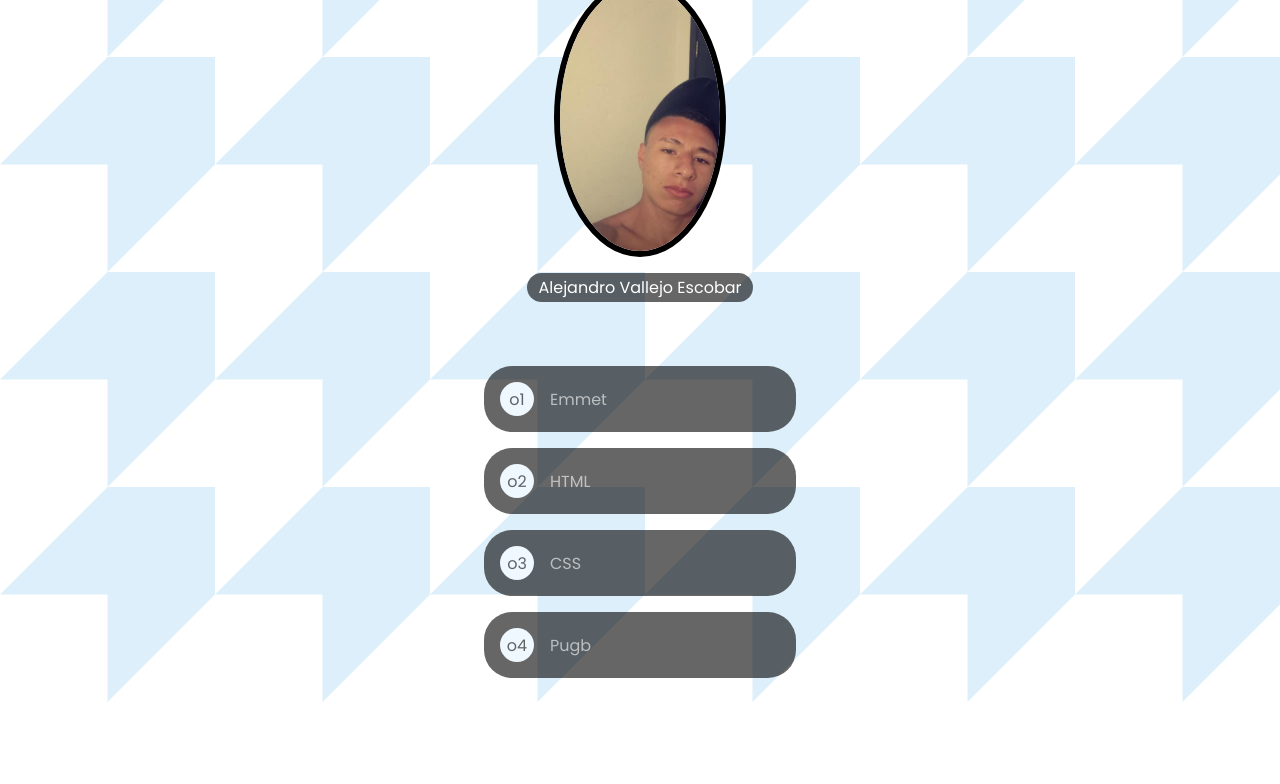
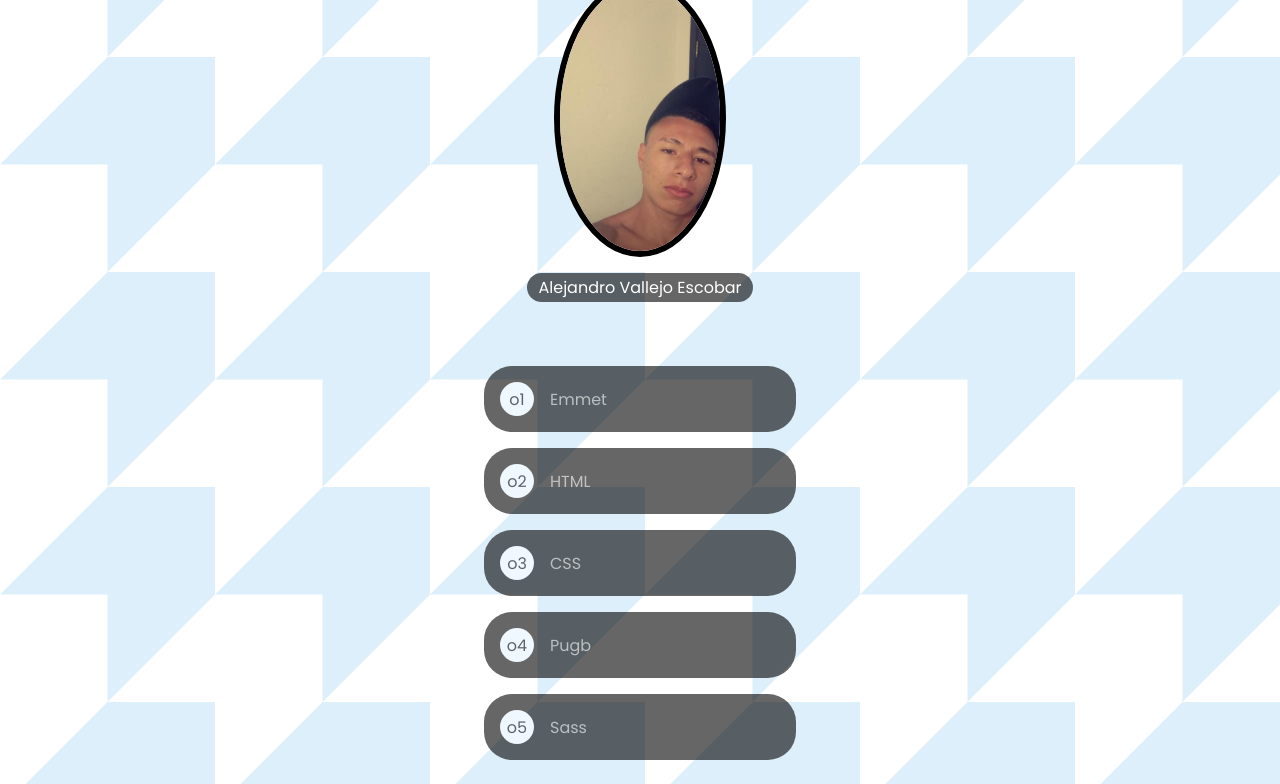
Before and after one commit to Alejandroescobar2006/ADSO2873711, a plain HTML site: page alejo2873711/adso2873711/index.html in a window 1280 px wide. Shown: the part 158-942 px from the top of the page. Before the commit the page ends 860 px from the top, so only its background shows below. Drawn offline with Linux system fonts and the light colour scheme.

Commit message:
Update index.html
er

```diff
--- a/alejo2873711/adso2873711/index.html
+++ b/alejo2873711/adso2873711/index.html
@@ -31,6 +31,10 @@
                 <i>o4</i>
                 <span>Pugb</span>
             </a>
+            <a href="05-Sass/index.html">
+                <i>o5</i>
+                <span>Sass</span>
+            </a>
         </menu>
     </main>
 </body>
```
